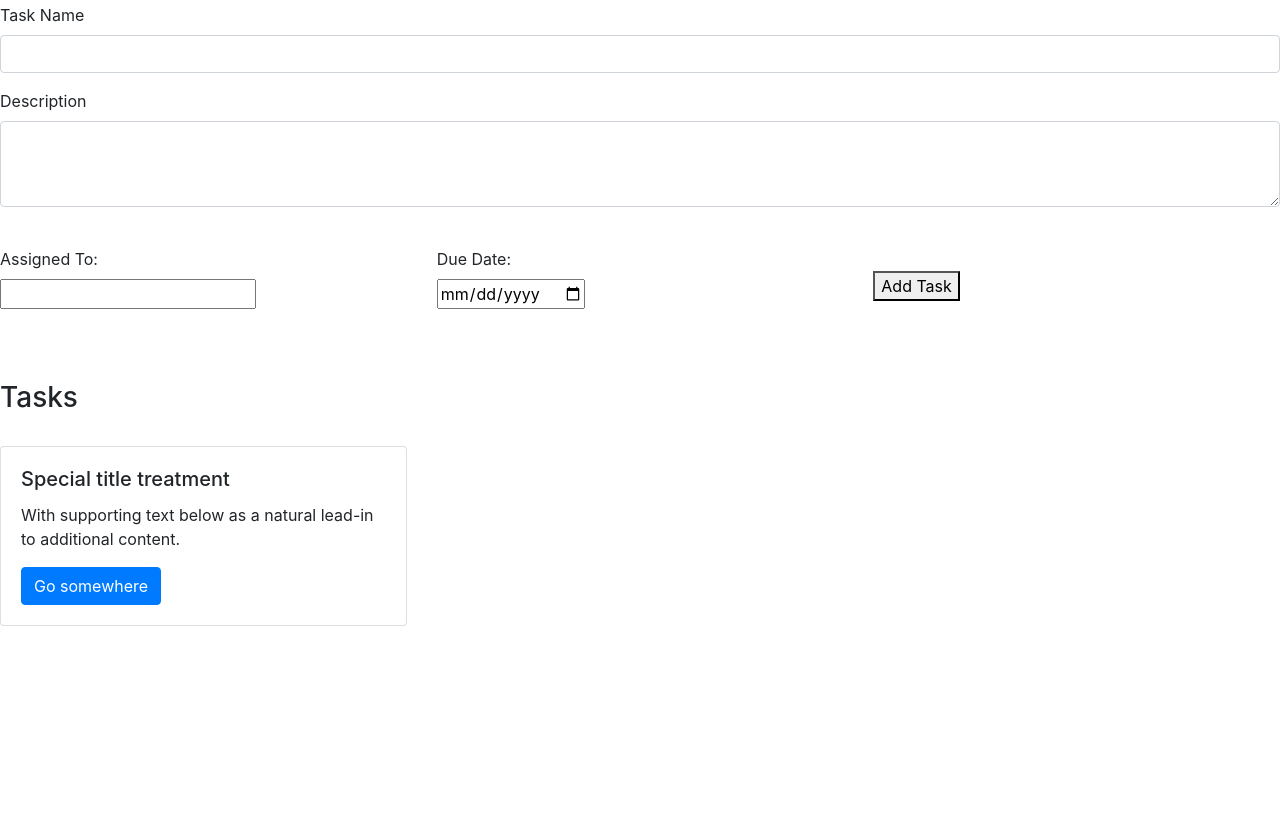
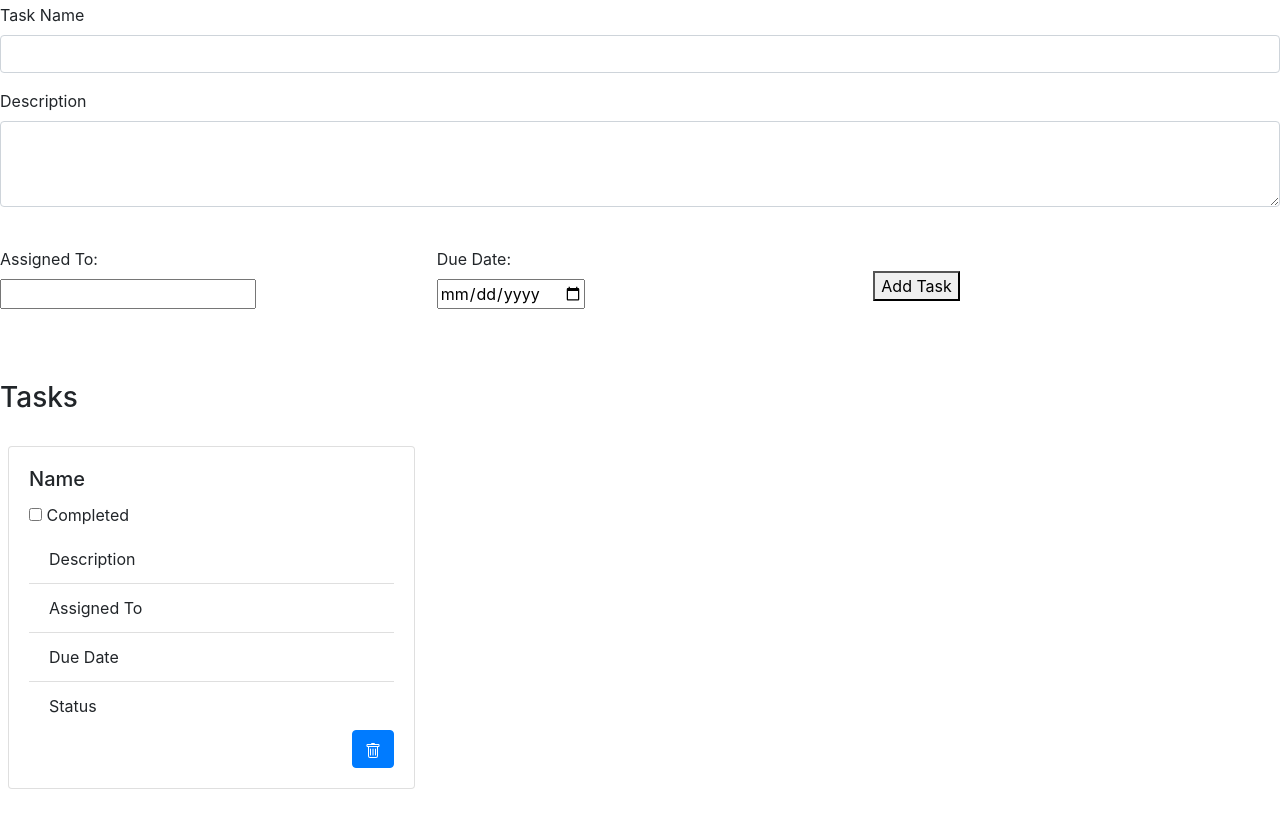
Before and after one commit to ChristinaHarris123/Taskplanner, a plain HTML site: page index.html in a window 1280 px wide. Shown: the part 303-1116 px from the top of the page. Before the commit the page ends 953 px from the top, so only its background shows below. Drawn offline with nearby package versions, Linux system fonts and the light colour scheme.

Commit message:
added card content

```diff
--- a/index.html
+++ b/index.html
@@ -50,12 +50,26 @@
         </h3>
     </div>
     <div class="row">
-        <div class="col-sm-4 mt-4">
+        <div class="col-sm-4 mt-4 ml-2">
             <div class="card">
                 <div class="card-body">
-                    <h5 class="card-title">Special title treatment</h5>
-                    <p class="card-text">With supporting text below as a natural lead-in to additional content.</p>
-                    <a href="#" class="btn btn-primary">Go somewhere</a>
+                    <h5 class="card-title">Name</h5>
+                    <label class="switch">
+                        <input type="checkbox">
+                        <span class="slider round">Completed</span>
+                      </label>
+                    <ul class="list-group list-group-flush">
+                        <li class="list-group-item">Description</li>
+                        <li class="list-group-item">Assigned To</li>
+                        <li class="list-group-item">Due Date</li>
+                        <li class="list-group-item">Status</li>
+                      </ul>
+                    <div class="text-right" id="trash">
+                      <a href="#" class="btn btn-primary"><svg xmlns="http://www.w3.org/2000/svg" width="16" height="16" fill="currentColor" class="bi bi-trash" viewBox="0 0 16 16">
+                        <path d="M5.5 5.5A.5.5 0 0 1 6 6v6a.5.5 0 0 1-1 0V6a.5.5 0 0 1 .5-.5zm2.5 0a.5.5 0 0 1 .5.5v6a.5.5 0 0 1-1 0V6a.5.5 0 0 1 .5-.5zm3 .5a.5.5 0 0 0-1 0v6a.5.5 0 0 0 1 0V6z"/>
+                        <path fill-rule="evenodd" d="M14.5 3a1 1 0 0 1-1 1H13v9a2 2 0 0 1-2 2H5a2 2 0 0 1-2-2V4h-.5a1 1 0 0 1-1-1V2a1 1 0 0 1 1-1H6a1 1 0 0 1 1-1h2a1 1 0 0 1 1 1h3.5a1 1 0 0 1 1 1v1zM4.118 4 4 4.059V13a1 1 0 0 0 1 1h6a1 1 0 0 0 1-1V4.059L11.882 4H4.118zM2.5 3V2h11v1h-11z"/>
+                      </svg></a>
+                    </div>
                 </div>
             </div>
 
```
